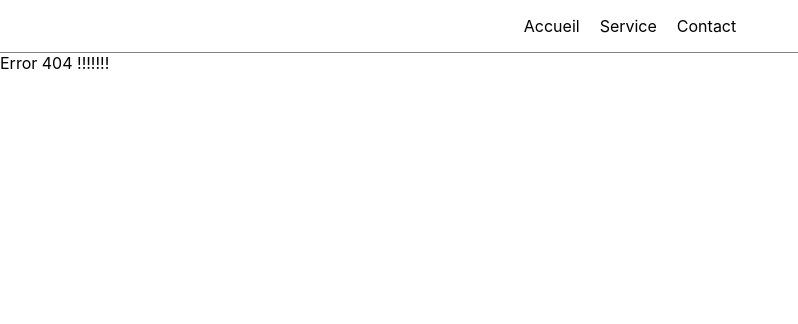
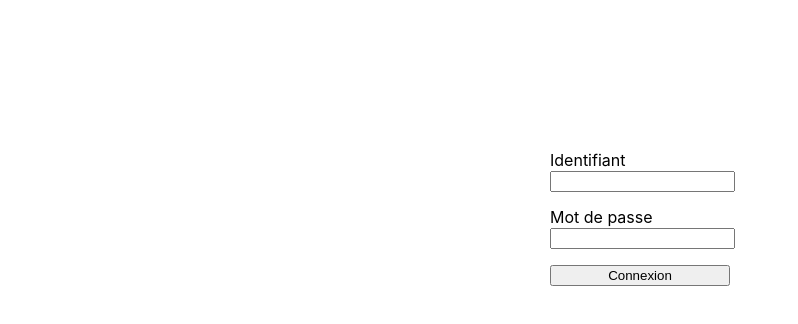
Before and after one commit to hhachich/coktail, a React (Create React App) app: page /auth in a window 1280 px wide. Before the commit this address had no page. Shown: the top 324 px of the page, without its empty margins (0-798 px from the left). Built offline with nearby package versions, Linux system fonts and the light colour scheme.

Commit message:
Formulaire de login - mise en place

```diff
--- a/src/App.js
+++ b/src/App.js
@@ -2,6 +2,7 @@
 import { BrowserRouter, Route, Routes  } from 'react-router-dom';
 import PublicRouter from './pages/public/PublicRouter';
 import AdminRouter from './pages/admin/AdminRouter';
+import AuthRouter from './pages/auth/AuthRouter';
 
 function App() {
   return (
@@ -11,6 +12,7 @@
       <Routes>
           <Route path="/*" element={<PublicRouter/>}/>
           <Route path="/admin/*" element={<AdminRouter/>}/>
+          <Route path="/auth/*" element={<AuthRouter/>}/>
       </Routes>
 
       </BrowserRouter>
--- a/src/pages/admin/AdminRouter.js
+++ b/src/pages/admin/AdminRouter.js
@@ -13,6 +13,7 @@
     return (
         <Routes>
           <Route element={<ALayout/>}>
+          <Route index element={<DashBoard/>} />
             <Route path="dashboard" element={<DashBoard/>}/>
             <Route path='user'>
                 <Route path="index" element={<User/>}/>
--- /dev/null
+++ b/src/pages/auth/AuthRouter.js
@@ -0,0 +1,15 @@
+import React from 'react';
+import { Route, Routes } from 'react-router-dom';
+import Error from '../../utils/Error';
+import Longing from './Longing';
+const AuthRouter = () => {
+    return (
+        <Routes>
+            <Route index element={<Longing/>} />
+            <Route path="login" element={<Longing/>}/>
+            <Route path="*" element={<Error/>}/>
+        </Routes>
+    );
+};
+
+export default AuthRouter;
--- /dev/null
+++ b/src/pages/auth/Longing.js
@@ -0,0 +1,21 @@
+import React from 'react';
+import './auth.css';
+const Longing = () => {
+    return (
+        <form>
+            <div className='group'>
+                <label htmlFor='login'>Identifiant</label>
+                <input type='text' name='login'></input>
+            </div>
+            <div className='group'>
+                <label htmlFor='password'>Mot de passe</label>
+                <input type='text' name='password'></input>
+            </div>
+            <div className='group'>
+                <button>Connexion</button>
+            </div>
+        </form>
+    );
+};
+
+export default Longing;
--- /dev/null
+++ b/src/pages/auth/auth.css
@@ -0,0 +1,14 @@
+form{
+    width:180px;
+    margin: 0 auto;
+    margin-top:150px;
+}
+.group{
+    margin-bottom:15px;
+}
+label{
+    display:block;
+}
+button{
+    width:100%
+}
```
